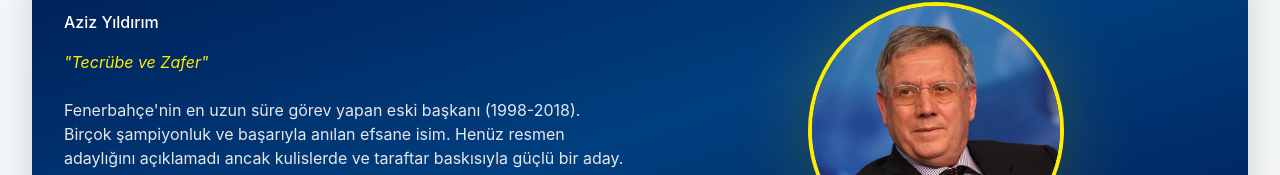
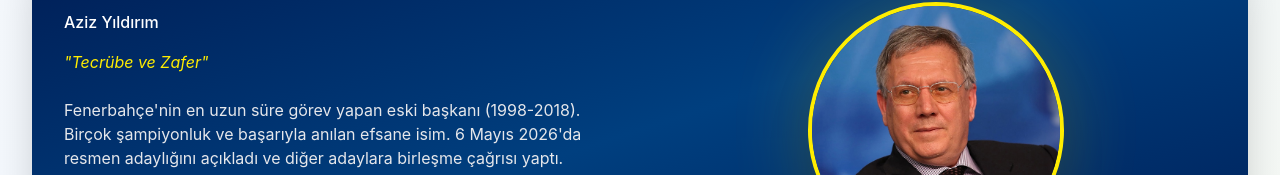
Before and after one commit to hzrcan/fenersecim, a React (Vite) app: page / in a window 1280 px wide. Shown: the part 625-800 px from the top of the page. Built offline with nearby package versions, Linux system fonts and the light colour scheme.

Commit message:
Latest updates

```diff
--- a/src/app/data/candidatesData.ts
+++ b/src/app/data/candidatesData.ts
@@ -190,12 +190,12 @@ export interface TimelineEvent {
 
 export const candidates: Candidate[] = [
   {
-    id: "2",
+    id: "1",
     name: "Hakan Safi",
     slogan: "Deneyim ve Yenilik",
     photo: "/assets/hakansafi.jpg",
-    biography: "Safi Holding Yönetim Kurulu Başkanı. Liman işletmeciliği, gayrimenkul ve lojistik sektörlerinde faaliyet gösteren iş insanı. Ali Koç döneminde Fenerbahçe Yönetim Kurulu Üyesi olarak görev yaptı.",
-    vision: "Uzun vadeli planlarla (1+3 yıl) kulübü sportif ve mali açıdan güçlendirmek. Deneyimli kadrolarla hızlı başarı hedeflemek.",
+    biography: "Safi Holding Yönetim Kurulu Başkanı. Liman işletmeciliği, gayrimenkul ve lojistik sektörlerinde faaliyet gösteren iş insanı. Ali Koç döneminde Fenerbahçe Yönetim Kurulu Üyesi olarak görev yaptı. 5 Mayıs 2026'da resmen adaylığını açıkladı.",
+    vision: "Uzun vadeli planlarla (1+3 yıl) kulübü sportif ve mali açıdan güçlendirmek. Deneyimli kadrolarla hızlı başarı hedeflemek. Aziz Yıldırım'ın birleşme teklifini reddederek tek başına seçime gireceğini açıkladı.",
     experience: [
       "Safi Holding Yönetim Kurulu Başkanı",
       "Eski Fenerbahçe Yönetim Kurulu Üyesi",
@@ -237,18 +237,18 @@ export const candidates: Candidate[] = [
       }
     ],
     pastInvolvement: [
-      { year: "Ali Koç Dönemi", title: "YK Üyesi", description: "Yönetimde aktif rol aldı (Kerem Aktürkoğlu transferi vb.)" },
-      { year: "2026", title: "Başkan Adaylığı", description: "Resmi adaylığını açıkladı" }
+      { year: "Ali Koç Dönemi", title: "YK Üyesi", description: "Yönetimde aktif rol aldı" },
+      { year: "2026", title: "Başkan Adaylığı", description: "5 Mayıs'ta resmen açıkladı" }
     ],
-    popularity: 68
+    popularity: 70
   },
   {
-    id: "3",
+    id: "2",
     name: "Aziz Yıldırım",
     slogan: "Tecrübe ve Zafer",
     photo: "/assets/azizyildirim.jpg",
-    biography: "Fenerbahçe'nin en uzun süre görev yapan eski başkanı (1998-2018). Birçok şampiyonluk ve başarıyla anılan efsane isim. Henüz resmen adaylığını açıklamadı ancak kulislerde ve taraftar baskısıyla güçlü bir aday.",
-    vision: "Kanıtlanmış tecrübeyle hızlı şampiyonluk ve Avrupa başarısı. Disiplinli yönetim ve taraftar birliği.",
+    biography: "Fenerbahçe'nin en uzun süre görev yapan eski başkanı (1998-2018). Birçok şampiyonluk ve başarıyla anılan efsane isim. 6 Mayıs 2026'da resmen adaylığını açıkladı ve diğer adaylara birleşme çağrısı yaptı.",
+    vision: "Kanıtlanmış tecrübeyle hızlı şampiyonluk ve Avrupa başarısı. Disiplinli yönetim, taraftar birliği ve camianın 120. yılında birlik mesajı.",
     experience: [
       "Fenerbahçe Başkanı (1998-2018)",
       "Çok sayıda lig ve kupa şampiyonluğu",
@@ -282,9 +282,9 @@ export const candidates: Candidate[] = [
     ],
     pastInvolvement: [
       { year: "1998-2018", title: "Başkanlık Dönemi", description: "20 yıl boyunca kulübe liderlik etti" },
-      { year: "2026", title: "Potansiyel Adaylık", description: "Kararını yakında açıklayabilir" }
+      { year: "2026", title: "Başkan Adaylığı", description: "6 Mayıs'ta resmen açıkladı" }
     ],
-    popularity: 82
+    popularity: 88
   }
 ];
 
```
